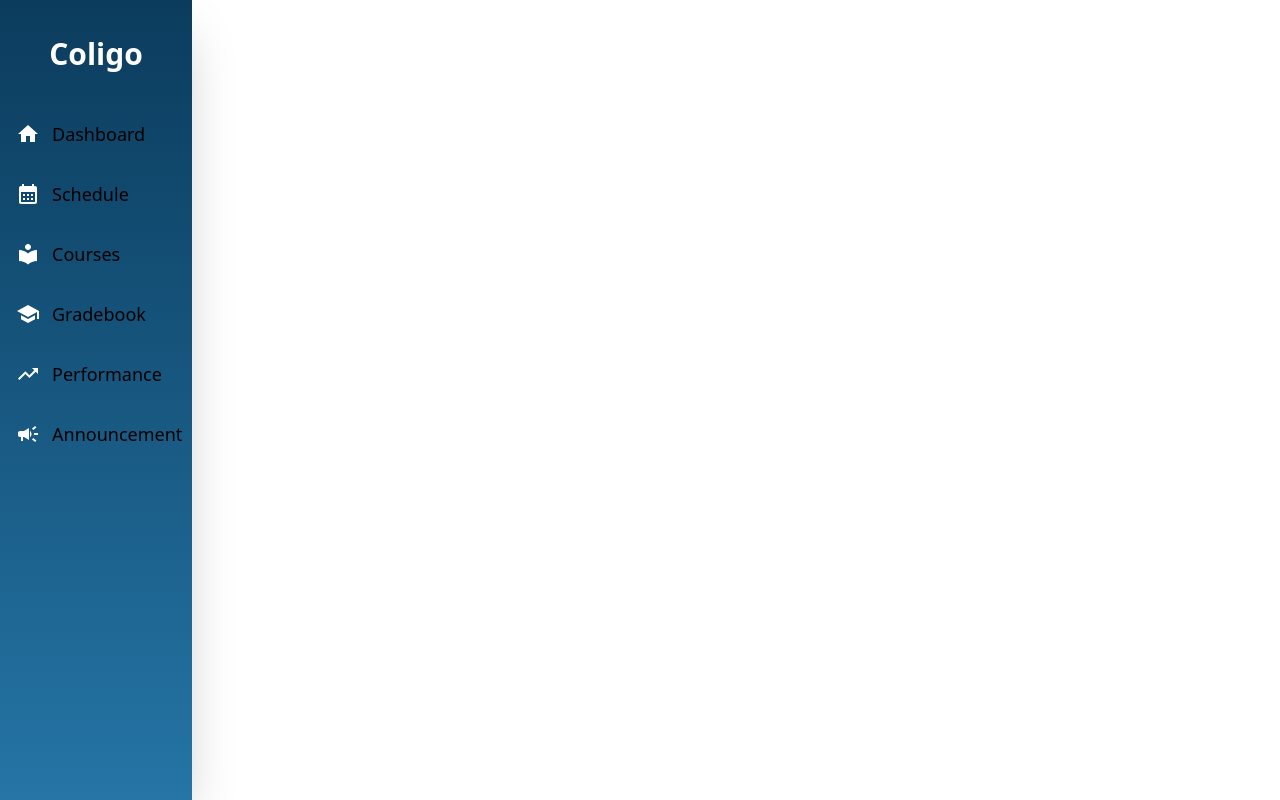
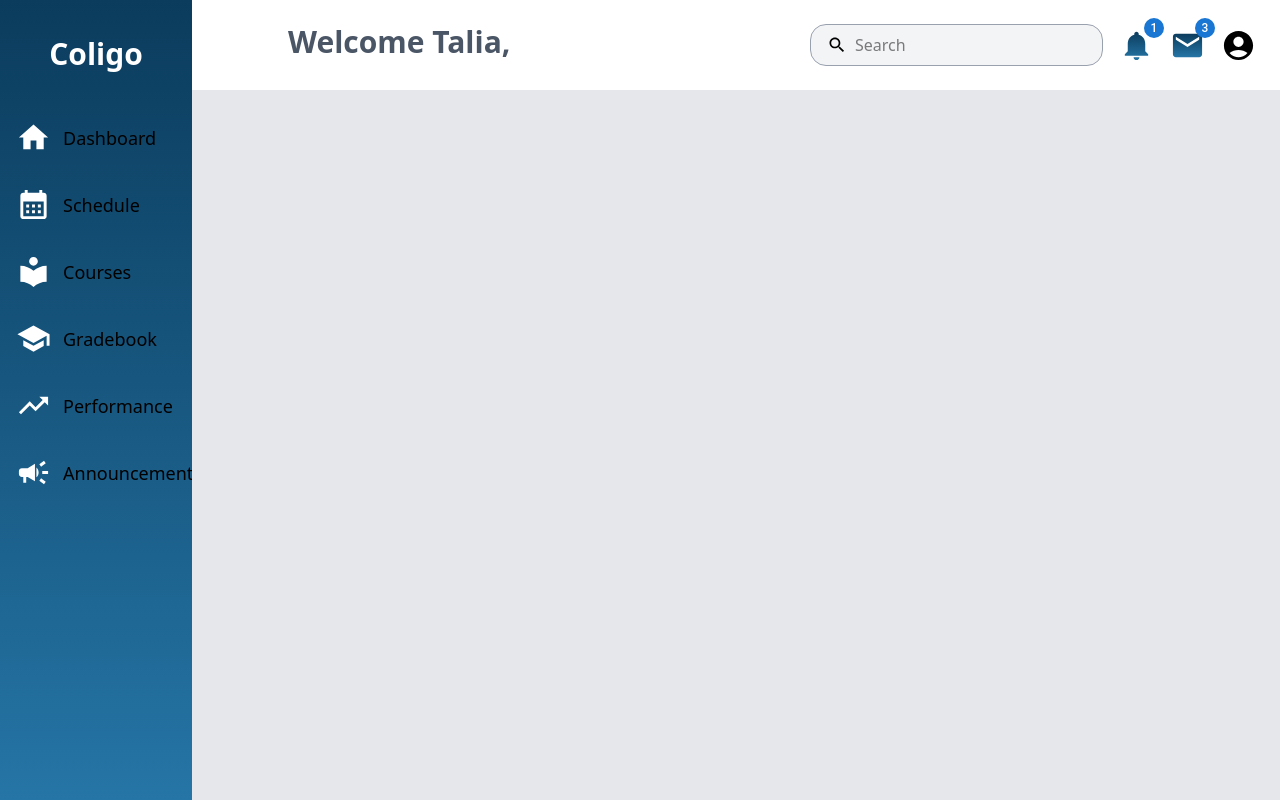
Before and after one commit to omar-tolan/AnyWhereTask, a React (Vite) app in the folder client/anywhere/: page /login in a window 1280 px wide. Both pictures are taken after a click on the button "Login". Built offline with nearby package versions, Linux system fonts and the light colour scheme.

Commit message:
added top navbar

```diff
--- a/client/anywhere/src/App.tsx
+++ b/client/anywhere/src/App.tsx
@@ -3,7 +3,7 @@ import './App.css'
 import LoginPage from './pages/Login'
 import { BrowserRouter, Route, Routes } from 'react-router-dom'
 import RequireAuth from './components/RequireAuth'
-import Dashboard from './pages/Dashboard'
+import Home from './pages/Home'
 
 function App() {
 
@@ -15,7 +15,7 @@ function App() {
           path="/"
           element={
             <RequireAuth>
-              <Dashboard />
+              <Home />
             </RequireAuth>
           }
         />
--- a/client/anywhere/src/components/buttons/NavLink.tsx
+++ b/client/anywhere/src/components/buttons/NavLink.tsx
@@ -7,11 +7,16 @@ const NavLink = ({
   link: ILinkMetaData;
   selected: boolean;
 }) => {
-    const primaryColor = selected?"#0B3C5D":"#FFFFFF"
-    const bgColor = selected?"bg-white":""
+  const primaryColor = selected ? "#0B3C5D" : "#FFFFFF";
+  const bgColor = selected ? "bg-white" : "";
   return (
-    <div className={`flex items-center justify-start gap-3 p-4 cursor-pointer ${bgColor}`} onClick={() => console.log(link.link)}>
-      <link.icon className="w-10 h-10" sx={{ color: primaryColor }} />
+    <div
+      className={`flex items-center justify-start gap-3 p-4 cursor-pointer ${bgColor} ${
+        !selected && "hover:opacity-70"
+      }`}
+      onClick={() => console.log(link.link)}
+    >
+      <link.icon className="w-10 h-10" fontSize="large" sx={{ color: primaryColor }} />
       <div className={`text-lg text-[${primaryColor}]`}>{link.title}</div>
     </div>
   );
--- /dev/null
+++ b/client/anywhere/src/components/containers/Dashboard.tsx
@@ -0,0 +1,11 @@
+import Navbar from './navigation/Navbar'
+
+const Dashboard = () => {
+  return (
+    <div className='flex flex-col w-full bg-gray-200'>
+        <Navbar />
+    </div>
+  )
+}
+
+export default Dashboard
--- /dev/null
+++ b/client/anywhere/src/components/containers/navigation/Navbar.tsx
@@ -0,0 +1,14 @@
+import Navmenu from "./Navmenu"
+
+const NavBar = () => {
+  return (
+    <div className="bg-white flex flex-row justify-between pl-4 pr-6 py-6">
+      <div className="text-3xl text-gray-600 font-bold ml-20">
+        Welcome Talia,
+      </div>
+      <Navmenu />
+    </div>
+  )
+}
+
+export default NavBar
--- /dev/null
+++ b/client/anywhere/src/components/containers/navigation/Navmenu.tsx
@@ -0,0 +1,38 @@
+import Badge from "@mui/material/Badge";
+import Stack from "@mui/material/Stack";
+import { Mail, Notifications, AccountCircle } from "@mui/icons-material";
+import SearchInput from "../../inputs/SearchInput";
+
+const IconGradient = () => (
+  <svg width="0" height="0">
+    <defs>
+      <linearGradient id="iconGradient" x1="0" y1="0" x2="0" y2="1">
+        <stop offset="0%" stopColor="#0B3C5D" />
+        <stop offset="100%" stopColor="#2575A6" />
+      </linearGradient>
+    </defs>
+  </svg>
+);
+
+const Navmenu = () => {
+  return (
+    <div className="flex flex-row items-center gap-4">
+      <div className="flex flex-row justify-start">
+        <SearchInput />
+      </div>
+      <Stack spacing={2} direction="row">
+        <Badge badgeContent={1} color="primary">
+          <IconGradient />
+          <Notifications fontSize="large" sx={{ fill: "url(#iconGradient)" }} />
+        </Badge>
+        <Badge badgeContent={3} color="primary">
+          <IconGradient />
+          <Mail fontSize="large" sx={{ fill: "url(#iconGradient)" }} />
+        </Badge>
+        <AccountCircle fontSize="large"/>
+      </Stack>
+    </div>
+  );
+};
+
+export default Navmenu;
--- /dev/null
+++ b/client/anywhere/src/components/inputs/SearchInput.tsx
@@ -0,0 +1,11 @@
+import { Search } from "@mui/icons-material"
+const SearchInput = () => {
+  return (
+    <div className="flex flex-row justify-start items-center gap-2 border-1 border-gray-400 px-4 py-2 rounded-2xl bg-gray-100">
+      <Search fontSize="small"/>
+      <input className="bg-transparent border-none outline-none" placeholder="Search" />
+    </div>
+  )
+}
+
+export default SearchInput
--- a/client/anywhere/src/components/menus/SideMenu.tsx
+++ b/client/anywhere/src/components/menus/SideMenu.tsx
@@ -1,9 +1,9 @@
 import LinksContainer from "../navigation/LinksContainer";
 import { linksMetaData } from "../../lib/config/links";
-import { useState } from "react";
+// import { useState } from "react";
 
 const SideMenu = () => {
-    const [open, setOpen] = useState(false);
+    // const [open, setOpen] = useState(false);
   return (
     <div className="h-screen w-[15%] flex flex-col bg-gradient-to-b from-[#0B3C5D] to-[#2575A6] pt-4 pb-5 shadow-2xl">
       <div className="flex flex-col justify-center">
--- a/client/anywhere/src/pages/Dashboard.tsx
+++ /dev/null
@@ -1,11 +0,0 @@
-import SideMenu from '../components/menus/SideMenu'
-
-const Dashboard = () => {
-  return (
-    <div>
-      <SideMenu />
-    </div>
-  )
-}
-
-export default Dashboard
--- /dev/null
+++ b/client/anywhere/src/pages/Home.tsx
@@ -0,0 +1,13 @@
+import SideMenu from '../components/menus/SideMenu'
+import Dashboard from '../components/containers/Dashboard'
+
+const Home = () => {
+  return (
+    <div className='flex flex-row'>
+      <SideMenu />
+      <Dashboard />
+    </div>
+  )
+}
+
+export default Home
```
